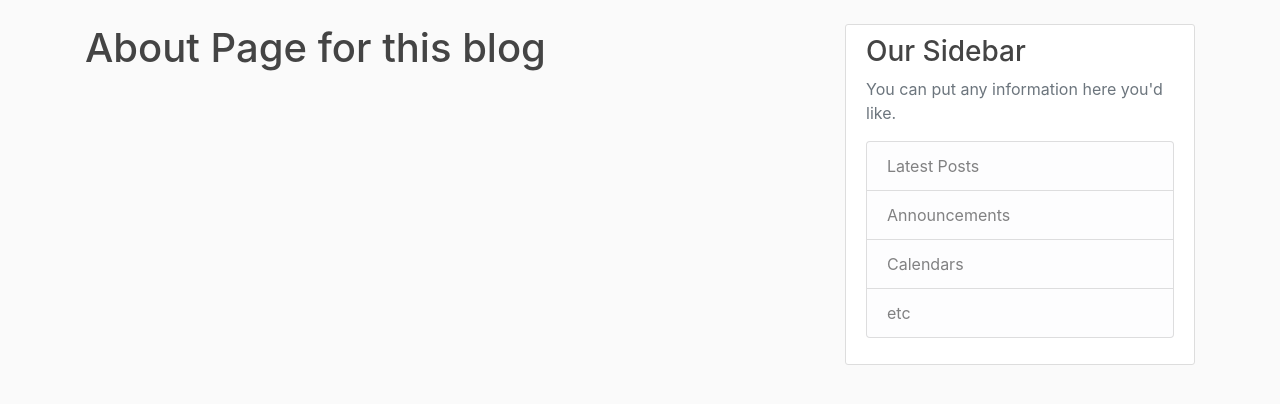
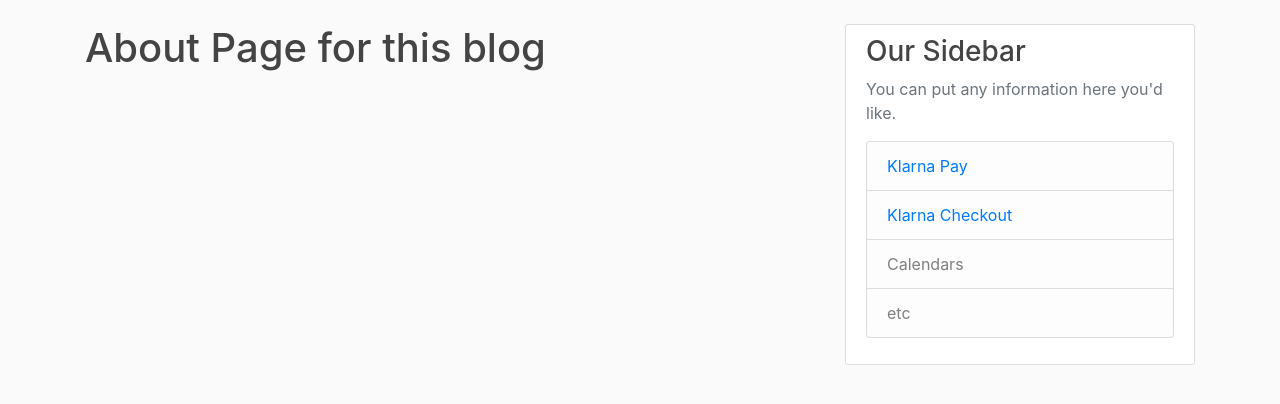
Before and after one commit to gbellak/flaskblog, a Python web app: template templates/about.html in a window 1280 px wide. Shown: the part 56-460 px from the top of the page. Run offline with Jinja, Linux system fonts and the light colour scheme; the template is opened without the code that fills it, so the values that code supplies are empty; some libraries are stand-ins or nearby versions.

Commit message:
klarna_payment and checkot 3rd drop

```diff
--- a/templates/layout.html
+++ b/templates/layout.html
@@ -80,8 +80,12 @@
       <h3>Our Sidebar</h3>
       <p class='text-muted'>You can put any information here you'd like.
         <ul class="list-group">
-          <li class="list-group-item list-group-item-light">Latest Posts</li>
-          <li class="list-group-item list-group-item-light">Announcements</li>
+          <li class="list-group-item list-group-item-light">
+              <a href="{{url_for('klarnapay.checkout')}}">Klarna Pay</a>
+          </li>
+          <li class="list-group-item list-group-item-light">
+              <a href="{{url_for('klarnakco.checkout_initiate')}}">Klarna Checkout</a>
+          </li>
           <li class="list-group-item list-group-item-light">Calendars</li>
           <li class="list-group-item list-group-item-light">etc</li>
         </ul>
```
Also changed, not shown: klarnakco/routes.py (+16 -6 lines), templates/kco_thankyou.html (+10 -0 lines).
